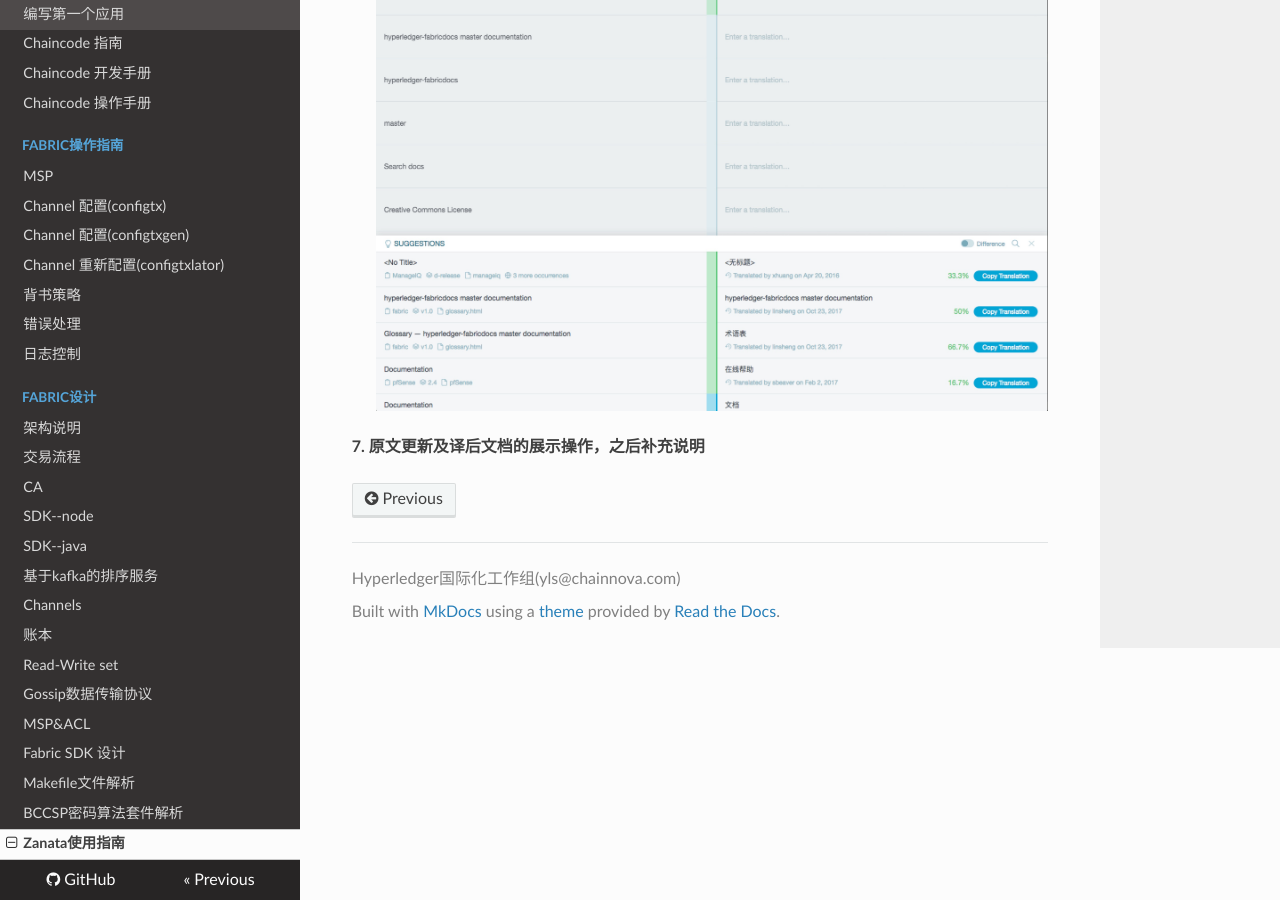
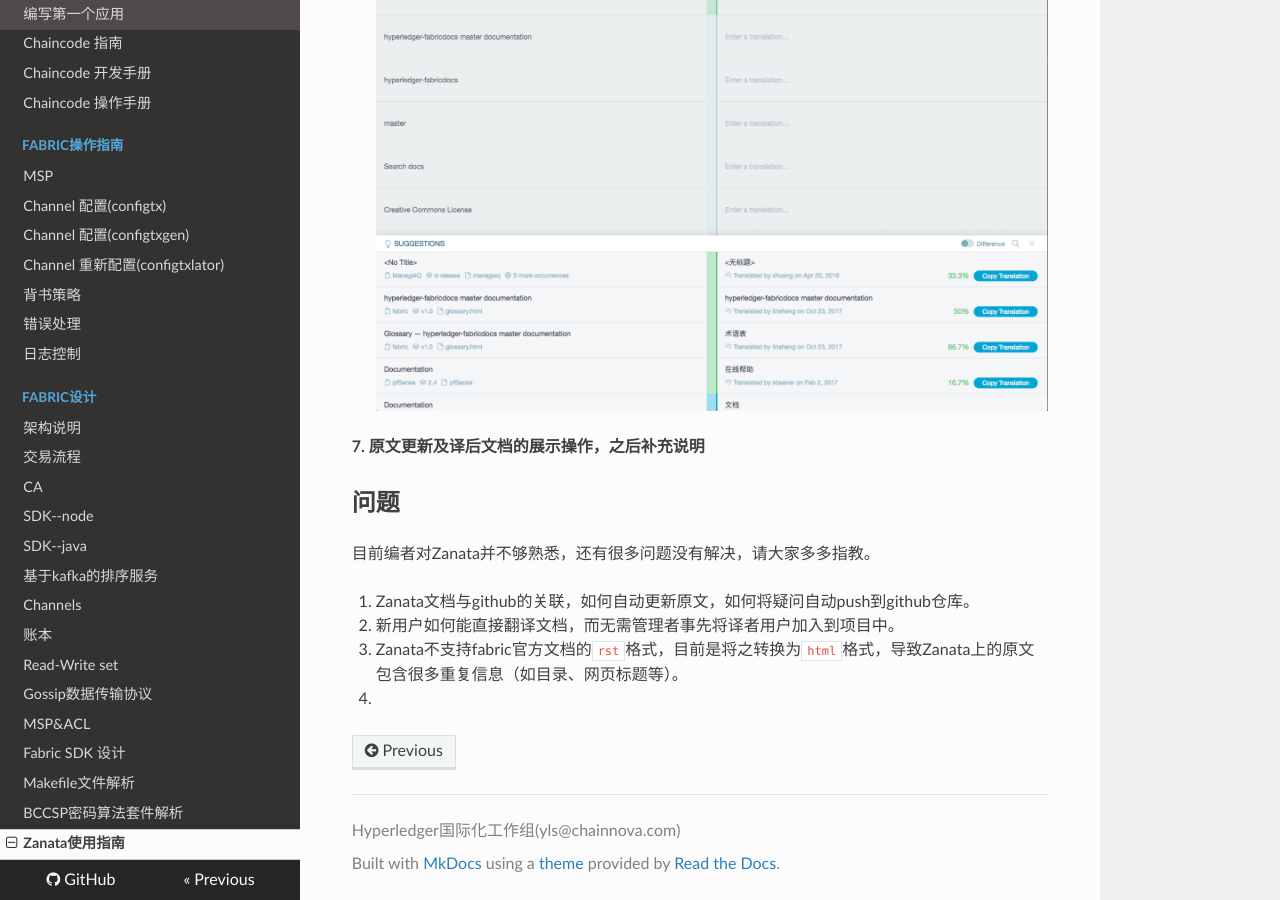
Before and after one commit to HyperledgerCN/hyperledgerDocs, an MkDocs documentation site: the page built from docs/zanata_guide.md, in a window 1280 px wide and 900 px high, scrolled down 2569 px. Built offline with MkDocs 1.6.1, drawn with Linux system fonts in a browser that asks for light colours; nearby versions of some CDN libraries; old or Windows-style settings are respelled for this version of MkDocs.

Commit message:
add zanata QA

```diff
--- a/docs/zanata_guide.md
+++ b/docs/zanata_guide.md
@@ -35,3 +35,13 @@
 ![](img/zanata-6.jpg)
 
 **7. 原文更新及译后文档的展示操作，之后补充说明**
+
+
+## 问题
+
+目前编者对Zanata并不够熟悉，还有很多问题没有解决，请大家多多指教。
+
+1. Zanata文档与github的关联，如何自动更新原文，如何将疑问自动push到github仓库。
+2. 新用户如何能直接翻译文档，而无需管理者事先将译者用户加入到项目中。
+3. Zanata不支持fabric官方文档的`rst`格式，目前是将之转换为`html`格式，导致Zanata上的原文包含很多重复信息（如目录、网页标题等）。
+4.
```
